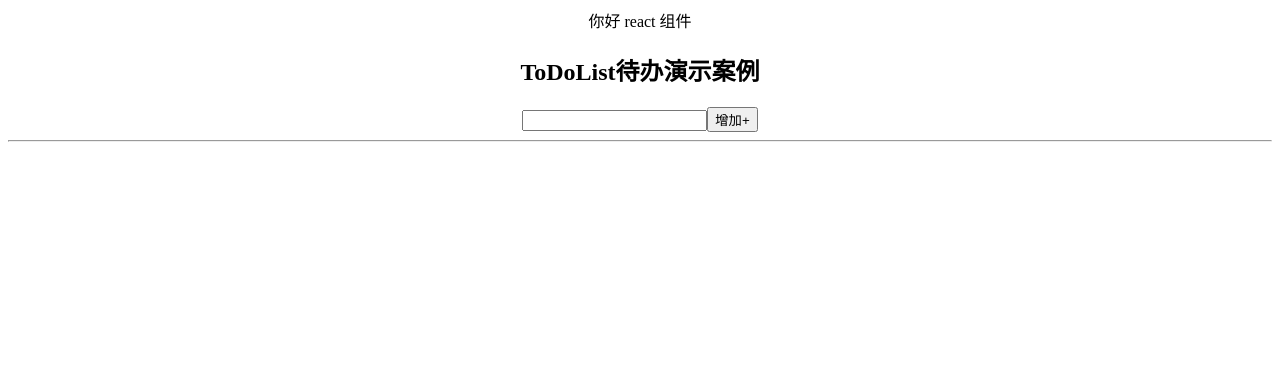
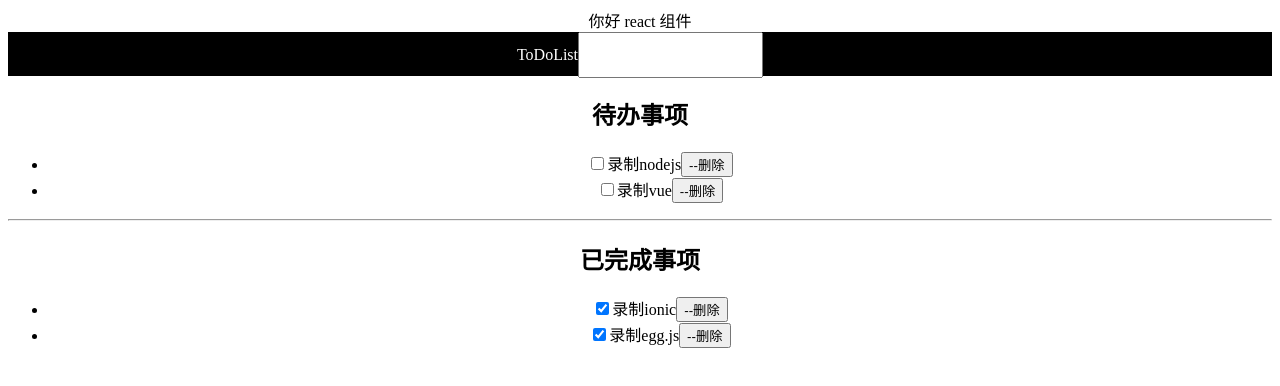
Before and after one commit to pjhuc/reactdemo_01, a React (Create React App) app: page / in a window 1280 px wide. Shown: the top 386 px of the page. Built offline with nearby package versions, Linux system fonts and the light colour scheme.

Commit message:
ToDoList 第二版

```diff
--- a/src/assets/css/index.css
+++ b/src/assets/css/index.css
@@ -9,3 +9,15 @@
 .list li{
   line-height: 60px;
 }
+
+.title{
+  height: 44px;
+  line: heigth 44px;;
+  text-align:center;
+  background:#000;
+  color: #fff;
+}
+
+.title input{
+  height: 40px;
+}
--- a/src/components/ToDoList.js
+++ b/src/components/ToDoList.js
@@ -1,4 +1,4 @@
-import React, {Component } from 'react';
+import React, {Component, useDebugValue } from 'react';
 
 import '../assets/css/index.css'
 
@@ -6,23 +6,55 @@ export default class ToDoList extends Component{
     constructor(props){
         super(props);
         this.state={
-            list:[]
+            list:[
+                {
+                    title:'录制ionic',
+                    checked:true
+                },
+                {
+                    title:'录制nodejs',
+                    checked:false
+                }
+                ,
+                {
+                    title:'录制egg.js',
+                    checked:true
+                } ,
+                {
+                    title:'录制vue',
+                    checked:false
+                }
+            ]
         }
     }
 
-    addData=() =>{
-        // alert(this.refs.tto.value);
-        var tempList = this.state.list;
-        tempList.push(this.refs.tto.value);
-        this.refs.tto.value='';
+    addData=(event)=>{
+        if(event.keyCode  == 13){
+            let val = this.refs.title.value;
+            // alert(val);
+            let tempList = this.state.list;
+            tempList.push({
+                title:val,
+                checked:false
+            })
+            this.refs.title.value='';
+            this.setState({
+                list:tempList
+            })
+        }
+    }
+
+    changeData=(key)=>{
+        // alert("111");
+        let tempList = this.state.list;
+        tempList[key].checked=!tempList[key].checked;
         this.setState({
             list:tempList
         })
     }
 
-    removeDate(key) {
-        alert(key);
-        var tempList = this.state.list;
+    removeData=(key)=>{
+        let tempList = this.state.list;
         tempList.splice(key,1);
         this.setState({
             list:tempList
@@ -30,17 +62,40 @@ export default class ToDoList extends Component{
     }
 
     render(){
-        return (
+        return(
             <div>
-                <h2>ToDoList待办演示案例</h2>
-                <input type="text" ref="tto" /><button onClick={this.addData}>增加+</button>
-                <hr/>
-                <ul className="list">
+                <header className="title">ToDoList<input ref="title" onKeyUp={this.addData}/></header>
+                <h2>待办事项</h2>
+                <ul>
                     {
                         this.state.list.map((value,key)=>{
-                            return(
-                                <li key={key}>{value}<button onClick={this.removeDate.bind(this,key)}>删除-</button></li>
-                            )
+                            if(!value.checked) {
+                                return (
+                                    <li>
+                                        <input type="checkbox" checked={value.checked} onChange={this.changeData.bind(this,key)} />
+                                        {value.title}
+                                        <button onClick={this.removeData.bind(this,key)}>--删除</button>
+                                    </li>
+                                )
+                            }
+                        })
+                    }
+                </ul>
+
+                <hr />
+                <h2>已完成事项</h2>
+                <ul>
+                    {
+                        this.state.list.map((value,key)=>{
+                            if(value.checked) {
+                                return (
+                                    <li>
+                                        <input type="checkbox" checked={value.checked} onChange={this.changeData.bind(this,key)} />
+                                        {value.title}
+                                        <button onClick={this.removeData.bind(this,key)}>--删除</button>
+                                    </li>
+                                )
+                            }
                         })
                     }
                 </ul>
```
Also changed, not shown: 1 other file (tests, documents, lock files or other folders).
